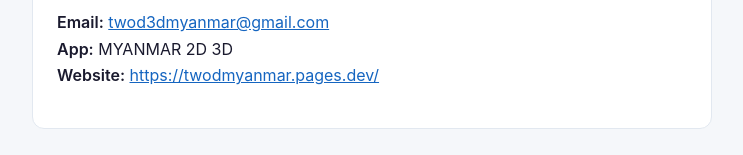
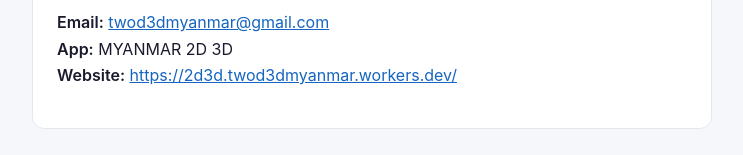
Before and after one commit to 2d3dmm/2d3d, a plain HTML site: page privacy-policy.html in a window 1280 px wide. Shown: the part 3169-3324 px from the top of the page, without its empty margins (268-1011 px from the left). Drawn offline with Linux system fonts and the light colour scheme.

Commit message:
Update privacy-policy.html

```diff
--- a/privacy-policy.html
+++ b/privacy-policy.html
@@ -242,7 +242,7 @@
       <p>
         <strong>Email:</strong> <a href="mailto:twod3dmyanmar@gmail.com">twod3dmyanmar@gmail.com</a><br>
         <strong>App:</strong> MYANMAR 2D 3D <br>
-        <strong>Website:</strong> <a href="https://twodmyanmar.pages.dev/" rel="noopener noreferrer" target="_blank">https://twodmyanmar.pages.dev/</a>
+        <strong>Website:</strong> <a href="https://2d3d.twod3dmyanmar.workers.dev/" rel="noopener noreferrer" target="_blank">https://2d3d.twod3dmyanmar.workers.dev/</a>
       </p>
     </main>
 
```
